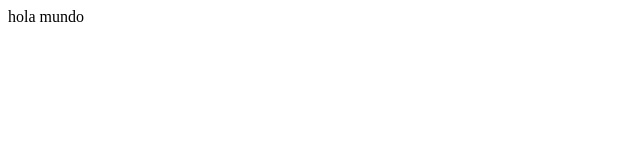
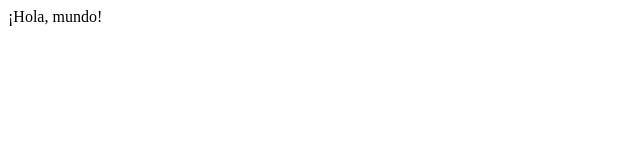
Before and after one commit to RubenRobotDev/MisionTIC2022GrupoJ, a plain HTML site: page Ejemplo.html in a window 1280 px wide. Shown: the full height of the page, 0-640 px from the left. Drawn offline with Linux system fonts and the light colour scheme.

Commit message:
Update Ejemplo.html

```diff
--- a/Ejemplo.html
+++ b/Ejemplo.html
@@ -2,6 +2,6 @@
   <HEAD>
   </HEAD>
   <BODY>
-  <p>hola mundo</p>
+  <p>¡Hola, mundo!</p>
   </BODY>
 </HTML>
```
